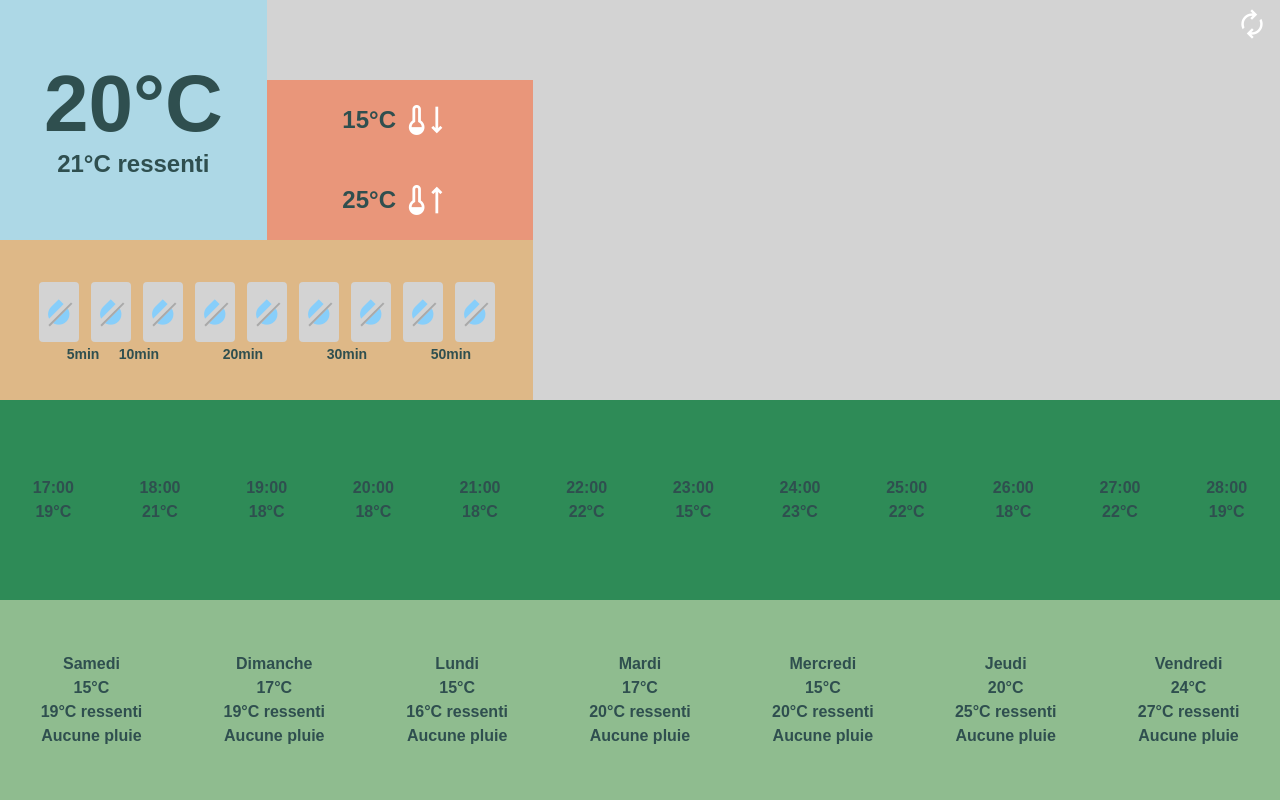
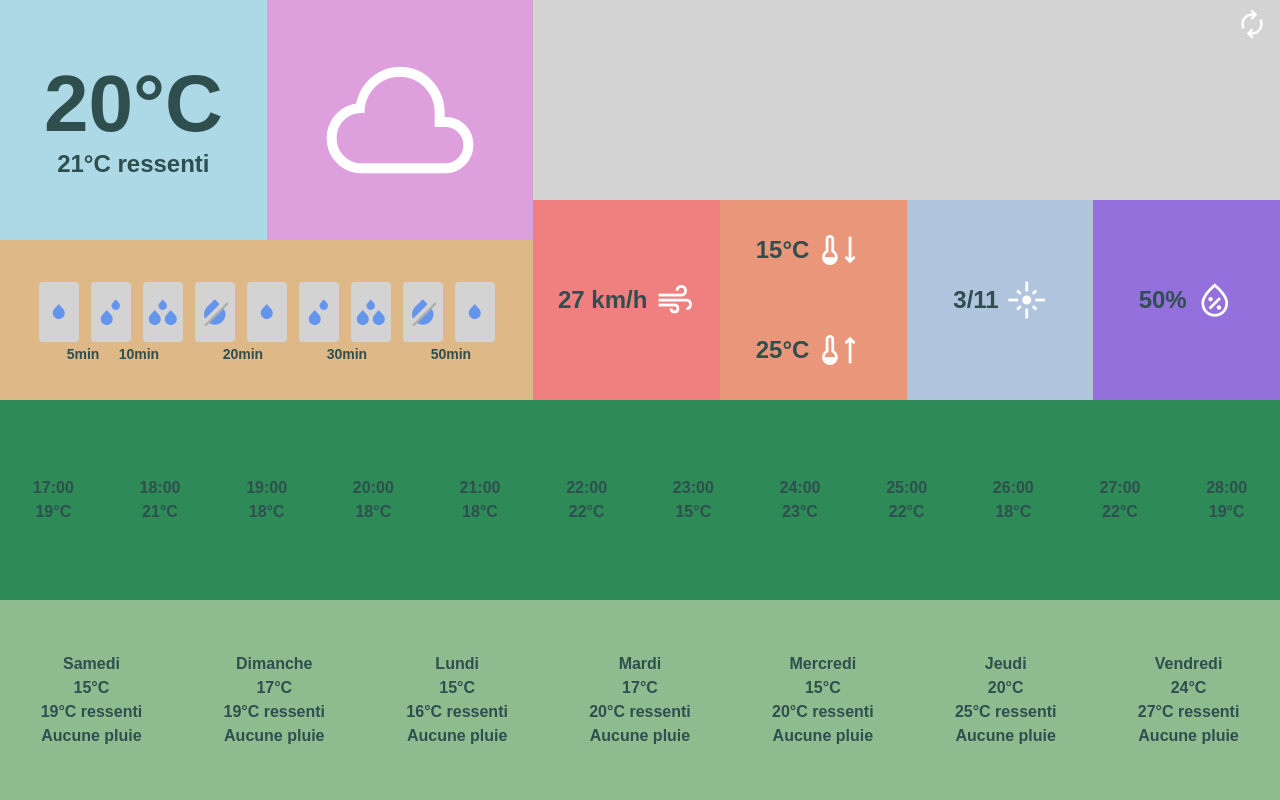
Before and after one commit to HenriVallette/meteo-getter, a plain HTML site: page main.html in a window 1280 px wide. Drawn offline with nearby package versions, Linux system fonts and the light colour scheme.

Commit message:
ajout d'elements dans le layout

```diff
--- a/main.css
+++ b/main.css
@@ -81,22 +81,16 @@ body {
     }
   }
 
-  .temperature-journee {
+  #precipitations-actuelles {
     grid-column: 2 / 3;
-    grid-row: 2 / 4;
-    background-color: darksalmon;
-    display: grid;
-    grid-template-columns: repeat(2, 1fr);
-    grid-template-rows: repeat(2, 1fr);
-    column-gap: 0.5rem;
+    grid-row: 1 / 4;
+    display: flex;
     align-items: center;
     justify-content: center;
+    background-color: plum;
 
-    .temperature-min,
-    .temperature-max {
-      font-size: 1.5rem;
-      line-height: 1.5rem;
-      text-align: right;
+    .material-symbols-outlined {
+      --size: 10rem;
     }
   }
 
@@ -119,6 +113,81 @@ body {
     .temperature-ressentie {
       font-size: 1.5rem;
       line-height: 1.5rem;
+    }
+  }
+}
+
+.infos-journaliers {
+  grid-column: 6 / 13;
+  grid-row: 1 / 7;
+  display: grid;
+  grid-template-columns: repeat(4, 1fr);
+  grid-template-rows: repeat(2, 1fr);
+
+  #vitesse-vent {
+    grid-column: 1 / 2;
+    grid-row: 2 / 4;
+    display: flex;
+    gap: 0.5rem;
+    align-items: center;
+    justify-content: center;
+    background-color: lightcoral;
+
+    .vitesse-vent {
+      font-size: 1.5rem;
+      line-height: 1.5rem;
+      text-align: right;
+    }
+  }
+
+  #temperature-minimale-maximale {
+    grid-column: 2 / 3;
+    grid-row: 2 / 4;
+    background-color: darksalmon;
+    display: grid;
+    grid-template-columns: repeat(2, 1fr);
+    grid-template-rows: repeat(2, 1fr);
+    column-gap: 0.5rem;
+    align-items: center;
+    justify-content: center;
+
+    .temperature-min,
+    .temperature-max {
+      font-size: 1.5rem;
+      line-height: 1.5rem;
+      text-align: right;
+    }
+  }
+
+  #indice-uv-journalier {
+    grid-column: 3 / 4;
+    grid-row: 2 / 4;
+    display: flex;
+    gap: 0.5rem;
+    align-items: center;
+    justify-content: center;
+    background-color: lightsteelblue;
+
+    .indice-uv {
+      font-size: 1.5rem;
+      line-height: 1.5rem;
+      text-align: right;
+    }
+  }
+
+  #humidite-journaliere {
+    grid-column: 4 / 5;
+    grid-row: 2 / 4;
+    display: flex;
+    gap: 0.5rem;
+    align-items: center;
+    justify-content: center;
+    background-color: mediumpurple;
+
+    .humidite {
+      font-size: 1.5rem;
+      line-height: 1.5rem;
+      text-align: right;
     }
   }
 }
--- a/main.html
+++ b/main.html
@@ -36,13 +36,30 @@
         <span class="temperature-reelle">20°C</span>
         <span class="temperature-ressentie">21°C ressenti</span>
       </div>
-      <div class="temperature-journee">
+      <div id="precipitations-actuelles">
+        <span class="material-symbols-outlined">cloud</span>
+      </div>
+      <div id="pluie-dans-l-heure"></div>
+    </div>
+    <div class="infos-journaliers">
+      <div id="vitesse-vent">
+        <span class="vitesse-vent">27 km/h</span>
+        <span class="material-symbols-outlined">air</span>
+      </div>
+      <div id="temperature-minimale-maximale">
         <span class="temperature-min">15°C</span>
         <span class="material-symbols-outlined">thermostat_arrow_down</span>
         <span class="temperature-max">25°C</span>
         <span class="material-symbols-outlined">thermostat_arrow_up</span>
       </div>
-      <div id="pluie-dans-l-heure"></div>
+      <div id="indice-uv-journalier">
+        <span class="indice-uv">3/11</span>
+        <span class="material-symbols-outlined">flare</span>
+      </div>
+      <div id="humidite-journaliere">
+        <span class="humidite">50%</span>
+        <span class="material-symbols-outlined">humidity_percentage</span>
+      </div>
     </div>
     <div id="prevision-journaliere"></div>
     <div id="prevision-semaine"></div>
--- a/visual_functions.js
+++ b/visual_functions.js
@@ -48,7 +48,15 @@ async function displayRainInTheHour() {
   for (let i = 0; i < 9; i++) {
     const item = document.createElement("div");
     item.classList.add("pluie-dans-l-heure-item");
-    item.innerHTML = getNoRainItemComponent(timings[i]);
+    if (i % 4 === 0) {
+      item.innerHTML = getSmallRainItemComponent(timings[i]);
+    } else if (i % 4 === 1) {
+      item.innerHTML = getModerateRainItemComponent(timings[i]);
+    } else if (i % 4 === 2) {
+      item.innerHTML = getHeavyRainItemComponent(timings[i]);
+    } else {
+      item.innerHTML = getNoRainItemComponent(timings[i]);
+    }
     container.appendChild(item);
   }
 }
--- a/weather_components.js
+++ b/weather_components.js
@@ -2,7 +2,7 @@ function getNoRainItemComponent(timing) {
   return `
     <span class="material-symbols-outlined" style="
       --size: 2rem;
-      color: lightskyblue;
+      color: cornflowerblue;
       position: relative;
     ">humidity_high
       <span style="
@@ -21,3 +21,66 @@ function getNoRainItemComponent(timing) {
     <span>${timing}</span>
   `;
 }
+
+function getSmallRainItemComponent(timing) {
+  return `
+    <span class="material-symbols-outlined" style="
+      --size: 1.25rem;
+      color: cornflowerblue;
+    ">humidity_high
+    </span>
+    <span>${timing}</span>
+  `;
+}
+
+function getModerateRainItemComponent(timing) {
+  return `
+    <span class="material-symbols-outlined" style="
+      --size: 1.25rem;
+      color: cornflowerblue;
+      position: absolute;
+      left: 0.375rem;
+      bottom: 0.875rem;
+    ">humidity_high
+    </span>
+    <span class="material-symbols-outlined" style="
+      --size: 0.875rem;
+      color: cornflowerblue;
+      position: absolute;
+      top: 1rem;
+      right: 0.5rem;
+    ">humidity_high
+    </span>
+    <span>${timing}</span>
+  `;
+}
+
+function getHeavyRainItemComponent(timing) {
+  return `
+    <span class="material-symbols-outlined" style="
+      --size: 1.25rem;
+      color: cornflowerblue;
+      position: absolute;
+      left: 0.125rem;
+      bottom: 0.875rem;
+    ">humidity_high
+    </span>
+    <span class="material-symbols-outlined" style="
+      --size: 0.875rem;
+      color: cornflowerblue;
+      position: absolute;
+      top: 1rem;
+      right: 0.8125rem;
+    ">humidity_high
+    </span>
+    <span class="material-symbols-outlined" style="
+      --size: 1.25rem;
+      color: cornflowerblue;
+      position: absolute;
+      right: 0.125rem;
+      bottom: 0.875rem;
+    ">humidity_high
+    </span>
+    <span>${timing}</span>
+  `;
+}
```
Also changed, not shown: main.js (+8 -0 lines).
